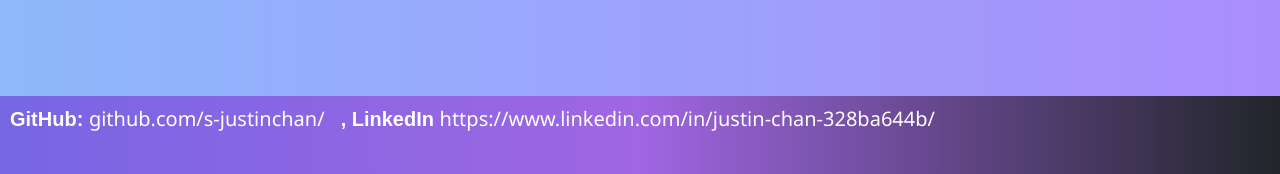
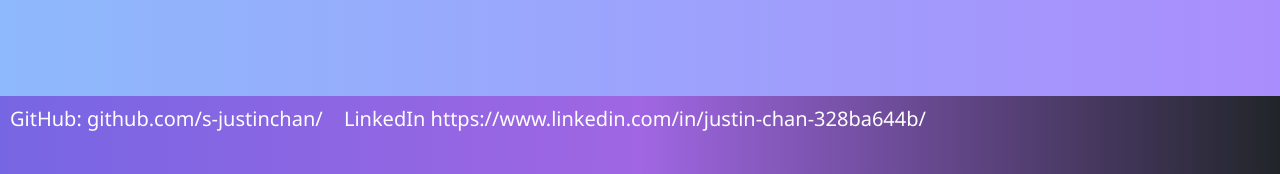
Before and after one commit to s-justinchan/INFR3120-Assignment2, a Node server app: page /contact in a window 1280 px wide. Shown: the part 849-1023 px from the top of the page. Run offline with Node 20, Linux system fonts and the light colour scheme; some libraries are stand-ins or nearby versions.

Commit message:
footer font change

```diff
--- a/views/partials/footer.ejs
+++ b/views/partials/footer.ejs
@@ -1,8 +1,8 @@
 <footer class="navbar navbar-expand-lg navbar-dark bg-dark" style="margin-top: <%= footermargin %>;">
     <address>
-            <p class="navbar-brand py-0">
+            <p class="navbar-brand py-0" style="font-family: 'Segoe UI', Tahoma, Geneva, Verdana, sans-serif; font-weight: initial;">
                 GitHub: <a class="navbar-brand" href="github.com/s-justinchan/" style="font-family: 'Segoe UI', Tahoma, Geneva, Verdana, sans-serif; font-weight: initial;">
-                github.com/s-justinchan/</a>, LinkedIn <a class="navbar-brand" href="linkedin.com/in/justin-chan-328ba644b/" style="font-family: 'Segoe UI', Tahoma, Geneva, Verdana, sans-serif; font-weight: initial;">
+                github.com/s-justinchan/</a> LinkedIn <a class="navbar-brand" href="linkedin.com/in/justin-chan-328ba644b/" style="font-family: 'Segoe UI', Tahoma, Geneva, Verdana, sans-serif; font-weight: initial;">
                 https://www.linkedin.com/in/justin-chan-328ba644b/</a>
             </p>
         </address>
```
